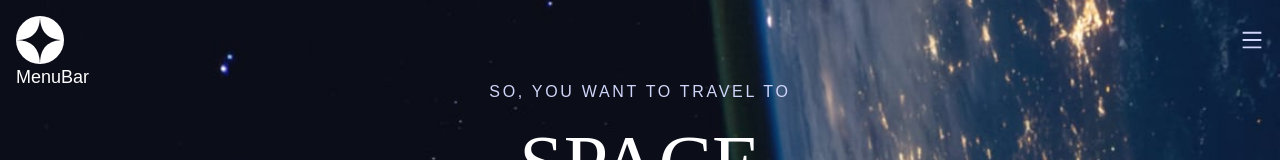
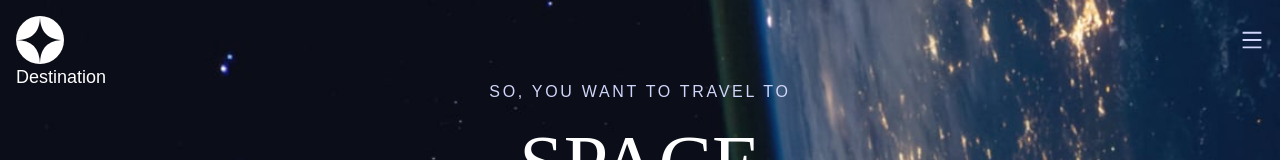
Before and after one commit to beloveddie/space-tourism, a React (Create React App) app: page / in a window 1280 px wide. Both pictures are taken after a click on the button 1252 px from the left and 40 px from the top of the page. Shown: the top 160 px of the page. Built offline with nearby package versions, Linux system fonts and the light colour scheme.

Commit message:
Code clean up

```diff
--- a/src/components/MenuBar.tsx
+++ /dev/null
@@ -1,7 +0,0 @@
-import React from "react";
-
-const MenuBar = () => {
-  return <div>MenuBar</div>;
-};
-
-export default MenuBar;
--- a/src/components/MobileNav.tsx
+++ b/src/components/MobileNav.tsx
@@ -1,7 +1,7 @@
 import React, { ReactNode, useState } from "react";
 import { AiOutlineMenu } from "react-icons/ai";
 import { Link } from "react-router-dom";
-import MenuBar from "./MenuBar";
+import MobileNavList from "./MobileNavList";
 
 export type MobileNavProps = {
   children?: ReactNode;
@@ -24,7 +24,7 @@ const MobileNav = ({ children, logo }: MobileNavProps) => {
           }}
         />
       </nav>
-      {showMenuBar && <MenuBar />}
+      {showMenuBar && <MobileNavList />}
     </>
   );
 };
--- /dev/null
+++ b/src/components/MobileNavList.tsx
@@ -0,0 +1,11 @@
+import React from "react";
+
+const MobileNavList = () => {
+  return (
+    <ul>
+      <li>Destination</li>
+    </ul>
+  );
+};
+
+export default MobileNavList;
```
